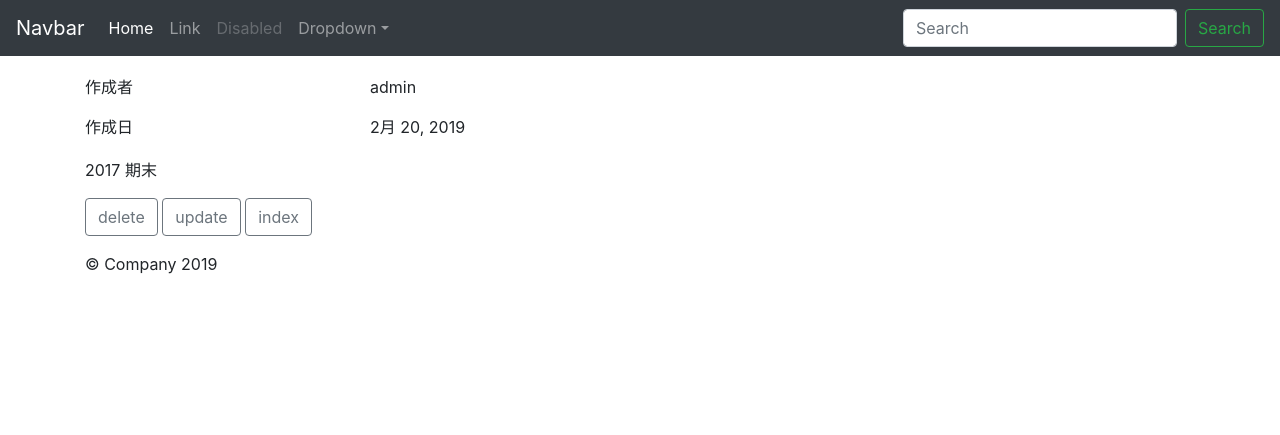
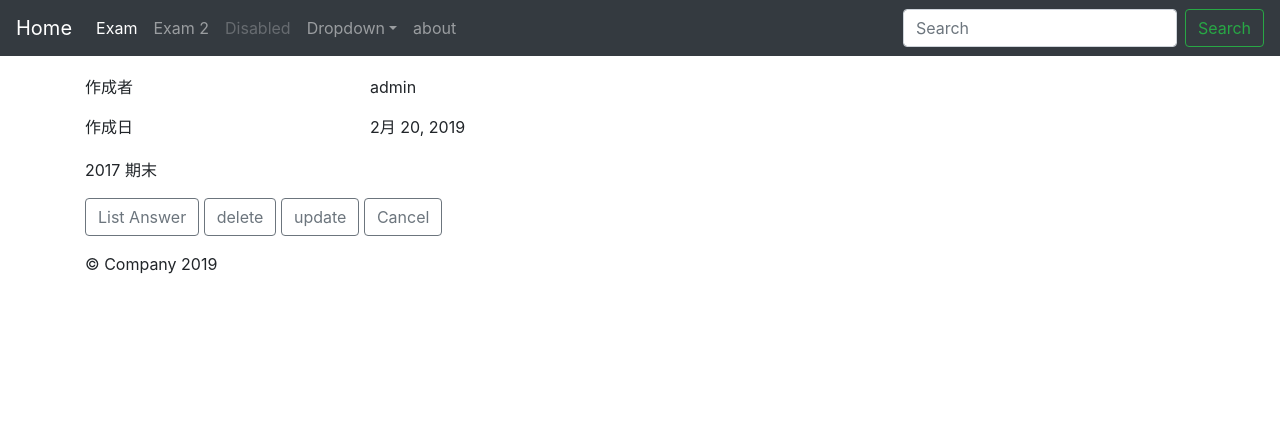
Before and after one commit to ppp314/multiple, a Django app: page /exam/00000000-0000-0000-0000-000000000001/ in a window 1280 px wide. Shown: the top 435 px of the page. Run offline with Django 3.2, Linux system fonts and the light colour scheme; data comes from the database, SQL or seed files in the repository; parts of the project's set-up code (start-up, migrations or seed data) failed here and were passed over; some libraries are stand-ins or nearby versions.

Commit message:
First imprementation for Answer inline view.

```diff
--- a/choice/templates/choice/base.html
+++ b/choice/templates/choice/base.html
@@ -54,7 +54,7 @@
 
   <body>
     <nav class="navbar navbar-expand-md navbar-dark fixed-top bg-dark">
-      <a class="navbar-brand" href="#">Navbar</a>
+      <a class="navbar-brand" href={% url 'choice:home' %}>Home</a>
       <button class="navbar-toggler" type="button" data-toggle="collapse" data-target="#navbarsExampleDefault" aria-controls="navbarsExampleDefault" aria-expanded="false" aria-label="Toggle navigation">
 	<span class="navbar-toggler-icon"></span>
       </button>
@@ -62,10 +62,10 @@
       <div class="collapse navbar-collapse" id="navbarsExampleDefault">
 	<ul class="navbar-nav mr-auto">
 	  <li class="nav-item active">
-            <a class="nav-link" href="#">Home <span class="sr-only">(current)</span></a>
+            <a class="nav-link" href="{% url 'choice:exam-list' %}">Exam <span class="sr-only">(current)</span></a>
 	  </li>
 	  <li class="nav-item">
-            <a class="nav-link" href="{% url 'choice:exam-list' %}">Link</a>
+            <a class="nav-link" href="{% url 'choice:exam-list' %}">Exam 2</a>
 	  </li>
 	  <li class="nav-item">
             <a class="nav-link disabled" href="#">Disabled</a>
@@ -77,6 +77,9 @@
               <a class="dropdown-item" href="{% url 'admin:logout' %}">Logout</a>
               <a class="dropdown-item" href="#">Something else here</a>
             </div>
+	  </li>
+	  	  <li class="nav-item">
+            <a class="nav-link" href="{% url 'choice:about' %}">about</a>
 	  </li>
 	</ul>
 	<form class="form-inline my-2 my-lg-0">
--- a/choice/templates/choice/exam_detail.html
+++ b/choice/templates/choice/exam_detail.html
@@ -34,9 +34,10 @@ This file is part of Multiple.
     <p>{{ exam_detail.title }}</p>
 
     <p>
+      <a class="btn btn-outline-secondary" href="{% url 'choice:answer-list' exam_detail.id %}">List Answer</a>
       <a class="btn btn-outline-secondary" href="{% url 'choice:exam-delete' exam_detail.id %}"> delete </a>
       <a class="btn btn-outline-secondary" href="{% url 'choice:exam-update' exam_detail.id %}"> update </a>
-      <a class="btn btn-outline-secondary" href="{% url 'choice:exam-list' %}"> index </a>
+      <a class="btn btn-outline-secondary" href="{% url 'choice:exam-list' %}"> Cancel </a>
     </p>
   </div>
 {% endblock %}
--- a/choice/views.py
+++ b/choice/views.py
@@ -127,8 +127,21 @@ class ExamQuestionView(SingleObjectMixin, generic.ListView):
         return self.object.answer_set.order_by('no', 'sub_no')
 
 
-class AnswerModelFormSetView(ModelFormSetView):
-    pass
+class AnswerInline(InlineFormSetFactory):
+    model = Answer
+    fields = ('no', 'sub_no', 'point', 'correct')
+
+
+class AnswerModelFormSetView(UpdateWithInlinesView):
+    """
+    """
+    model = Exam
+    inlines = [AnswerInline]
+    fields = ('title', 'number_of_question')
+    template_name = 'choice/answer_formset.html'
+
+    def get_success_url(self):
+        return self.object.get_absolute_url()
 
 
 class AnswerDeleteView(generic.DeleteView):
```
Also changed, not shown: choice/templates/choice/answer_formset.html (added, +46 -0 lines), choice/test_views.py (+17 -0 lines), 1 other file.
